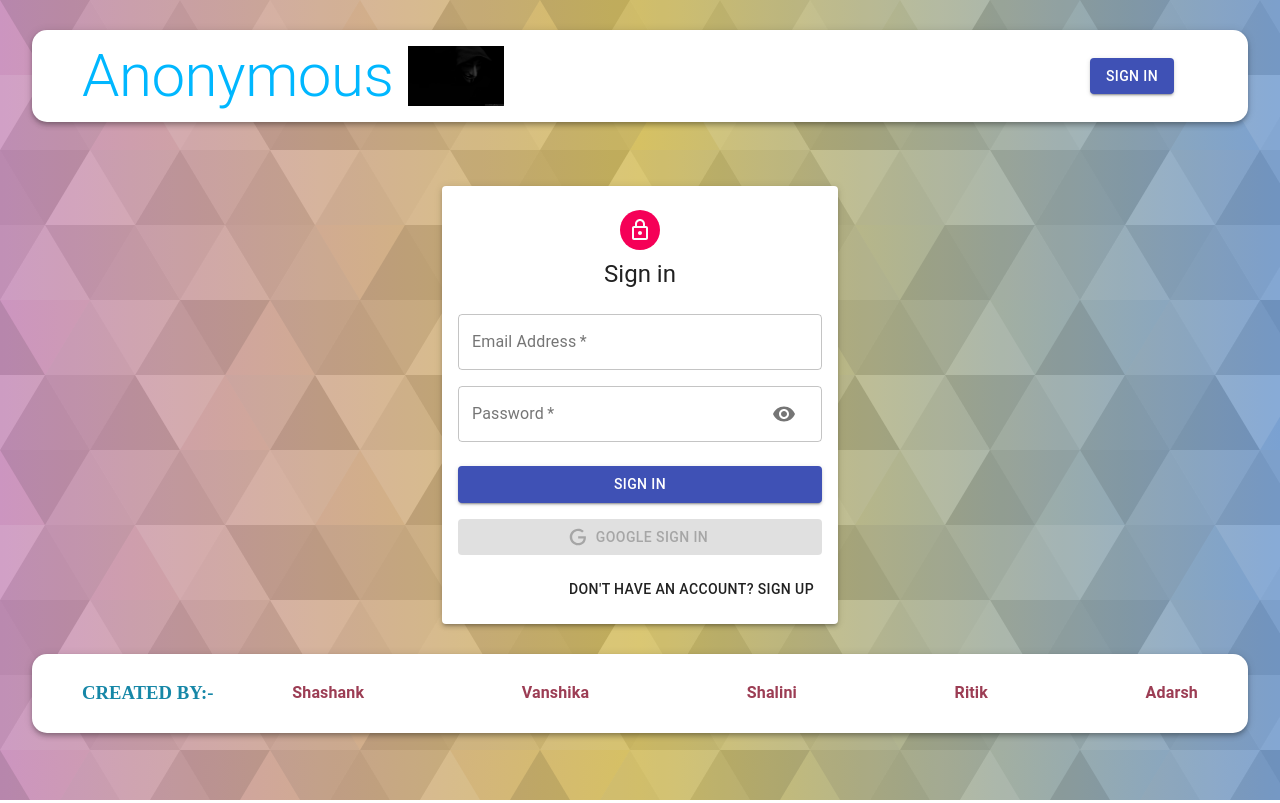
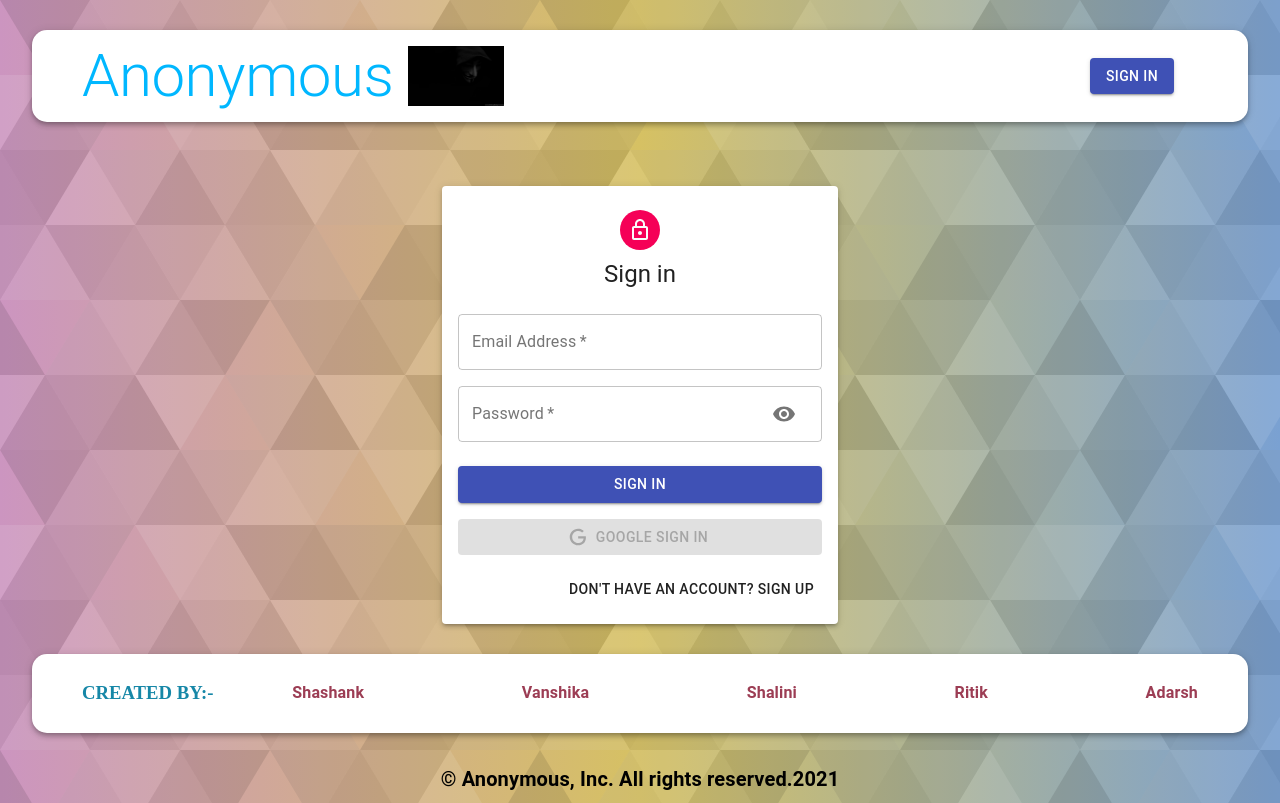
Before and after one commit to Ritik-code/Anonymous, a React (Create React App) app in the folder client/anonymous/: page /auth in a window 1280 px wide. Built offline with nearby package versions, Linux system fonts and the light colour scheme.

Commit message:
copyright added

```diff
--- a/client/anonymous/src/components/Footer/Footer.js
+++ b/client/anonymous/src/components/Footer/Footer.js
@@ -1,7 +1,8 @@
-import React, { useState, useEffect } from "react";
-import { AppBar, Typography, Toolbar, Avatar, Button } from "@material-ui/core";
+import React from "react";
+import { AppBar, Typography} from "@material-ui/core";
 import useStyles from "./styles";
-import { Link, useHistory, useLocation } from "react-router-dom";
+import { Link} from "react-router-dom";
+import { display } from '@material-ui/system';
 
 const Footer = () => {
 
@@ -10,6 +11,7 @@ const Footer = () => {
 
 
   return (
+    <div>
     <AppBar className={classes.appBar} position="static" color="inherit">
 
         <h3 className={classes.heading}>CREATED BY:-</h3>
@@ -51,9 +53,12 @@ const Footer = () => {
   <strong>Adarsh</strong>
   </Link>
   </Typography>
+    </AppBar>
 
-
-    </AppBar>
+    <Typography className={classes.copyright} align="center" variant="h6" component="h5" noWrap>
+  <strong display="block">© Anonymous, Inc. All rights reserved.2021</strong>
+  </Typography>
+    </div>
   );
 };
 
--- a/client/anonymous/src/components/Footer/styles.js
+++ b/client/anonymous/src/components/Footer/styles.js
@@ -26,6 +26,13 @@ export default makeStyles((theme) => ({
         color:"#b34180"
 
       },
+      copyright: {
+        display: "flex",
+        flexDirection: "row",
+        alignItems: "flex",
+        align:"center",
+        justifyContent: "center"
+      },
 
   },
 }));
```
